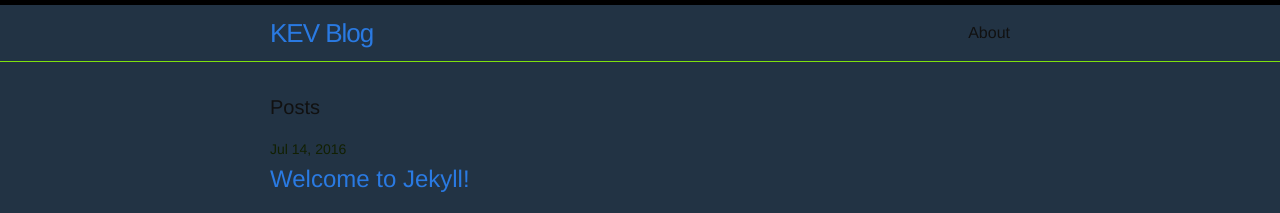
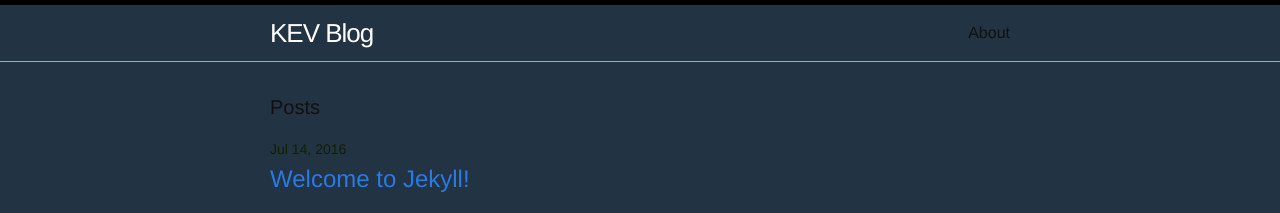
Before and after one commit to kerlich/kerlich.github.io, a Jekyll site: the page built from index.html, in a window 1280 px wide. Shown: the top 213 px of the page. Built offline with Jekyll 4.4.1, drawn with Linux system fonts in a browser that asks for light colours.

Commit message:
Update _layout.scss

```diff
--- a/_sass/_layout.scss
+++ b/_sass/_layout.scss
@@ -20,7 +20,7 @@
 
     &,
     &:visited {
-        color: 444;
+        color: #fff;
     }
 }
 
```
